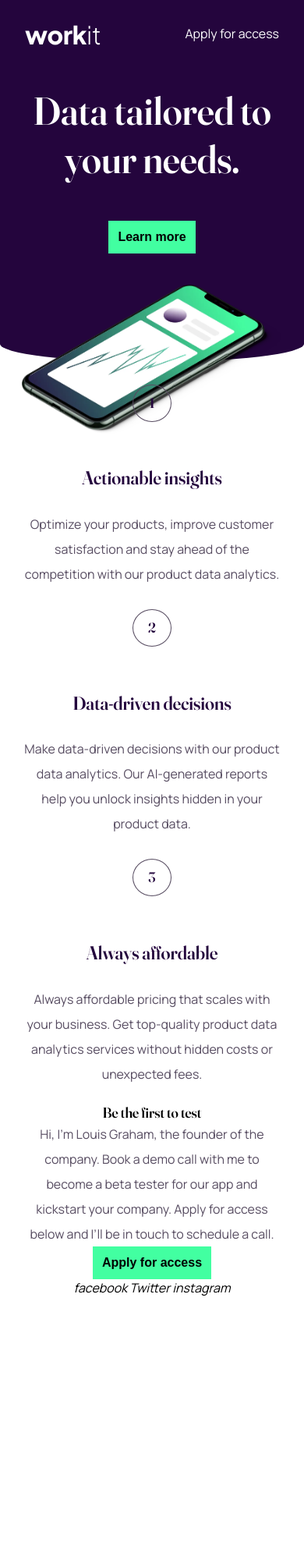
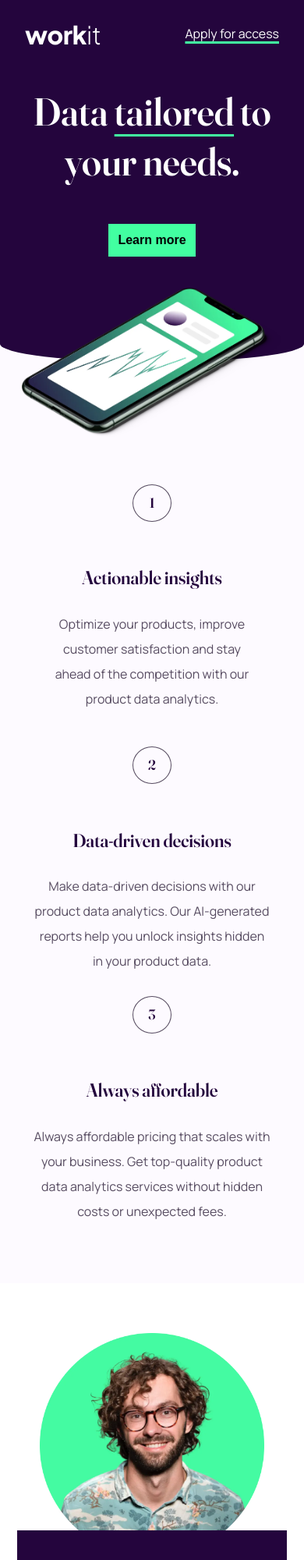
Before and after one commit to NavaMegalos/Workit-landing-page, a plain HTML site: page index.html in a window 390 px wide. Shown: the top 2000 px of the page at 78% size. Before the commit the page ends 1662 px from the top, so only its background shows below. Drawn offline with Linux system fonts and the light colour scheme.

Commit message:
Added new images and mobile styles done

```diff
--- a/css/style.css
+++ b/css/style.css
@@ -37,6 +37,7 @@
 }
 
 body {
+  background: var(--secondary-clr-purple);
   font-family: "Manrope", sans-serif;
   text-align: center;
 }
@@ -46,6 +47,16 @@ h2,
 h3 {
   font-family: "Fraunces", system-ui;
 }
+
+h1 {
+  line-height: 4rem;
+}
+
+h3 {
+  font-size: 2rem;
+  line-height: 3.8rem;
+}
+
 
 h2, div > span{
   color: var(--primary-clr-purple);
@@ -58,10 +69,10 @@ div > span {
   display: inline-block;
   text-align: center;
   line-height: 46px;
-  width: 48px;
-  height: 46px;
+  width: 3rem;
+  height: 2.875rem;
   font-family: 'Fraunces';
-  font-size: 18px;
+  font-size: 1.125rem;
   font-weight: var(--fw-semi-bold);
 }
 
@@ -69,14 +80,14 @@ button {
   background: var(--primary-clr-green);
   border: 0;
   padding: .75rem;
-  font-size: 16px;
+  font-size: 1rem;
   font-weight: var(--fw-semi-bold);
 }
 
 p {
   color: var(--primary-clr-gray);
   width: 85%;
-  line-height: 32px;
+  line-height: 2rem;
   margin-inline: auto;
 }
 
@@ -101,7 +112,7 @@ p {
 }
 
 .app__header > h1 {
-  font-size: 50px;
+  font-size: 3.120rem;
   margin: 3rem 0;
 }
 
@@ -110,7 +121,62 @@ p {
   justify-content: space-between;
 }
 
-.app__main :first-child && :not(span)  {
-  background-color: var(--secondary-clr-purple);
+.app__main :first-child:not(span) {
   border-radius: 25% 25% 50% 50% / 0% 0% 5% 5%;
+  padding: 1rem;
+  margin-top: 3rem;
 }
+
+
+.app__main .introduce {
+  background-color: var(--primary-clr-white);
+  margin: 3.8rem 0;
+  margin-inline: auto;
+}
+
+.app__main .introduce img {
+  width: 18rem;
+}
+
+.app__main .introduce div {
+  position: relative;
+  width: 18rem;
+  margin: -3.5rem 0;
+  margin-inline: auto;
+  background: var(--primary-clr-purple);
+  padding: 1.8rem;
+  font-size: 1.2rem;
+}
+
+.app__main .introduce .btn {
+  margin: 2rem 0;
+}
+
+.introduce h3, .introduce p {
+  color: var(--primary-clr-white);
+}
+
+footer .logo-dark {
+  display: block;
+  margin-bottom: 3rem;
+
+}
+
+footer {
+  padding: 3rem;
+}
+
+footer i {
+  margin: 0 .8rem;
+}
+
+.spring-left, .spring-right {
+  display: none;
+}
+
+.underline-text {
+  text-decoration-color: var(--primary-clr-green);
+  text-decoration-line: underline;
+  text-decoration-thickness: .2rem;
+  text-underline-position: under;
+}
--- a/index.html
+++ b/index.html
@@ -16,15 +16,18 @@
       <picture class="app__header-icon">
         <img src="./assets/images/logo-light.svg" alt="" srcset="">
       </picture>
-      <a class="app__header-redirect">Apply for access</a>
+      <a class="app__header-redirect underline-text">Apply for access</a>
     </div>
     <h1 class="app__title">
-      Data tailored to your needs.
+      Data <span class="underline-text">tailored</span> to your needs.
     </h1>
     <button class="btn">Learn more</button>
-    <!-- <picture class="spring-left">
+    <picture class="spring-left">
       <img src="./assets/images/bg-pattern-1.svg" alt="" srcset="">
-    </picture> -->
+    </picture>
+    <picture class="spring-right">
+      <img src="./assets/images/bg-pattern-2.svg" alt="" srcset="">
+    </picture>
     <picture class="app__header-img">
       <img src="./assets/images/image-hero.webp"
         alt=""
@@ -33,7 +36,7 @@
     </picture>
   </header>
   <main class="app__main">
-    <section>
+    <section class="insights">
       <div>
         <span>1</span>
         <h2>Actionable insights</h2>
@@ -59,10 +62,11 @@
         </p>
       </div>
     </section>
-    <section>
+    <section class="introduce">
       <picture>
-        <img src="" alt="" srcset="">
+        <img src="./assets/images/image-founder.webp" alt="" srcset="./assets/images/image-founder.webp">
       </picture>
+      <div>
         <h3>Be the first to test</h3>
         <p>
           Hi, I'm Louis Graham, the founder of the company. Book a demo call with me to become a
@@ -72,12 +76,22 @@
         <button class="btn">
           Apply for access
         </button>
+      </div>
     </section>
   </main>
   <footer>
-    <i>facebook</i>
-    <i>Twitter</i>
-    <i>instagram</i>
+    <picture class="logo-dark">
+      <img src="./assets/images/logo-dark.svg" alt="company-dark-logo">
+    </picture>
+    <i>
+      <img src="./assets/images/icon-facebook.svg" alt="facebook-logo">
+    </i>
+    <i>
+      <img src="./assets/images/icon-twitter.svg" alt="twitter-logo">
+    </i>
+    <i>
+      <img src="./assets/images/icon-instagram.svg" alt="instragram-logo">
+    </i>
   </footer>
 </body>
 </html>
```
Lines whose indentation alone changed are shown as unchanged.
